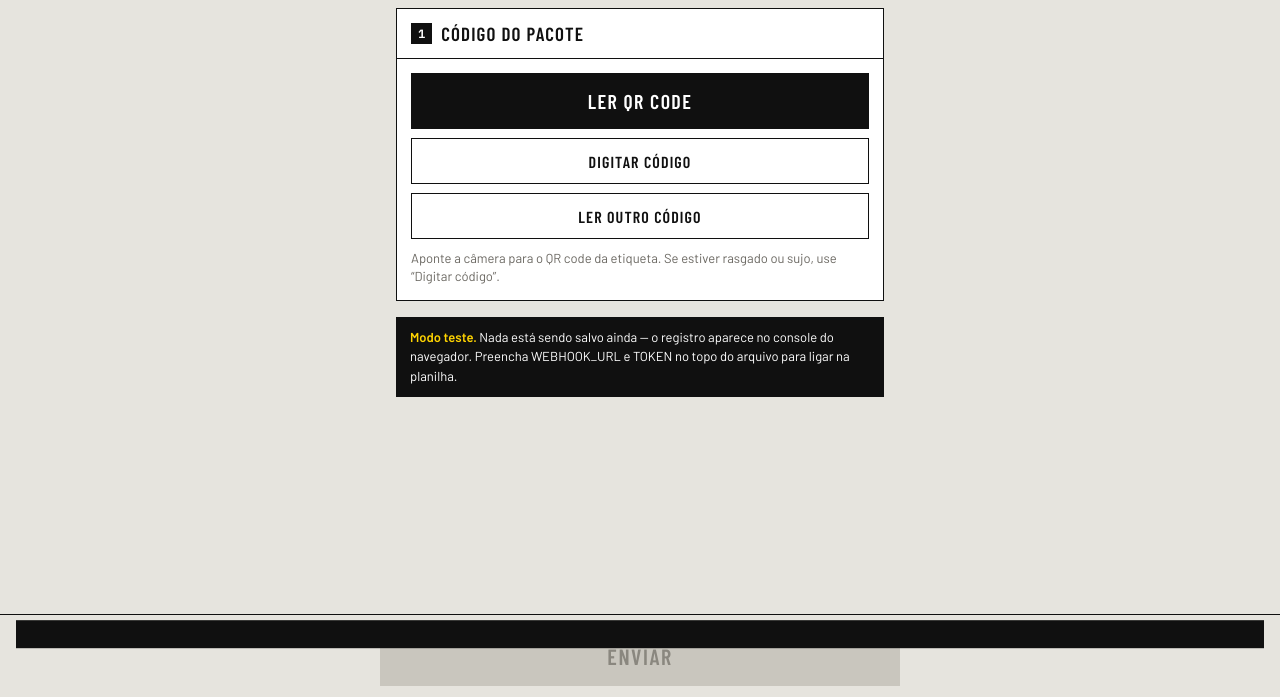
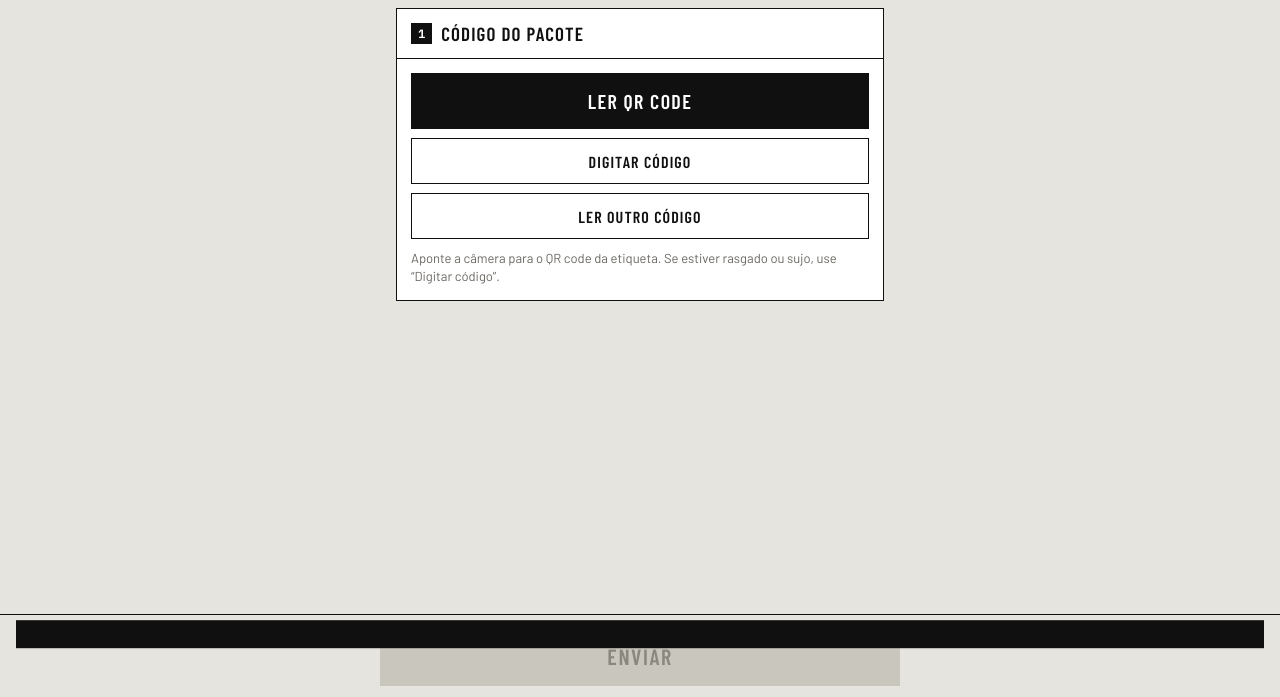
Before and after one commit to devolucao-map/devolucoes, a plain HTML site: page index.html in a window 1280 px wide. Shown: the part 103-800 px from the top of the page. Drawn offline with nearby package versions, Linux system fonts and the light colour scheme.

Commit message:
Restaura WEBHOOK_URL e TOKEN

```diff
--- a/index.html
+++ b/index.html
@@ -281,8 +281,8 @@ button{font-family:inherit;font-size:inherit;cursor:pointer;border:none;backgrou
    CONFIGURAÇÃO — preencher antes de usar de verdade
    ============================================================ */
 const CONFIG = {
-  WEBHOOK_URL: '',            // URL do Web App do Apps Script
-  TOKEN:       '',            // mesmo token secreto do Apps Script
+  WEBHOOK_URL: 'https://script.google.com/macros/s/AKfycbzrKEXaYqoniHaQ1UEnUX5o-1PHDWQV7OcNeWhIFKqb9xWqWC0ce2Jkr6VIfSXLHKUXtA/exec',            // URL do Web App do Apps Script
+  TOKEN:       'mgi-dev-tjzarvz8xc',            // mesmo token secreto do Apps Script
   LOJA:        'magiainfantil',
   MAX_LADO:    1280,          // maior lado da foto, em pixels
   QUALIDADE:   0.75           // compressão JPEG
```
